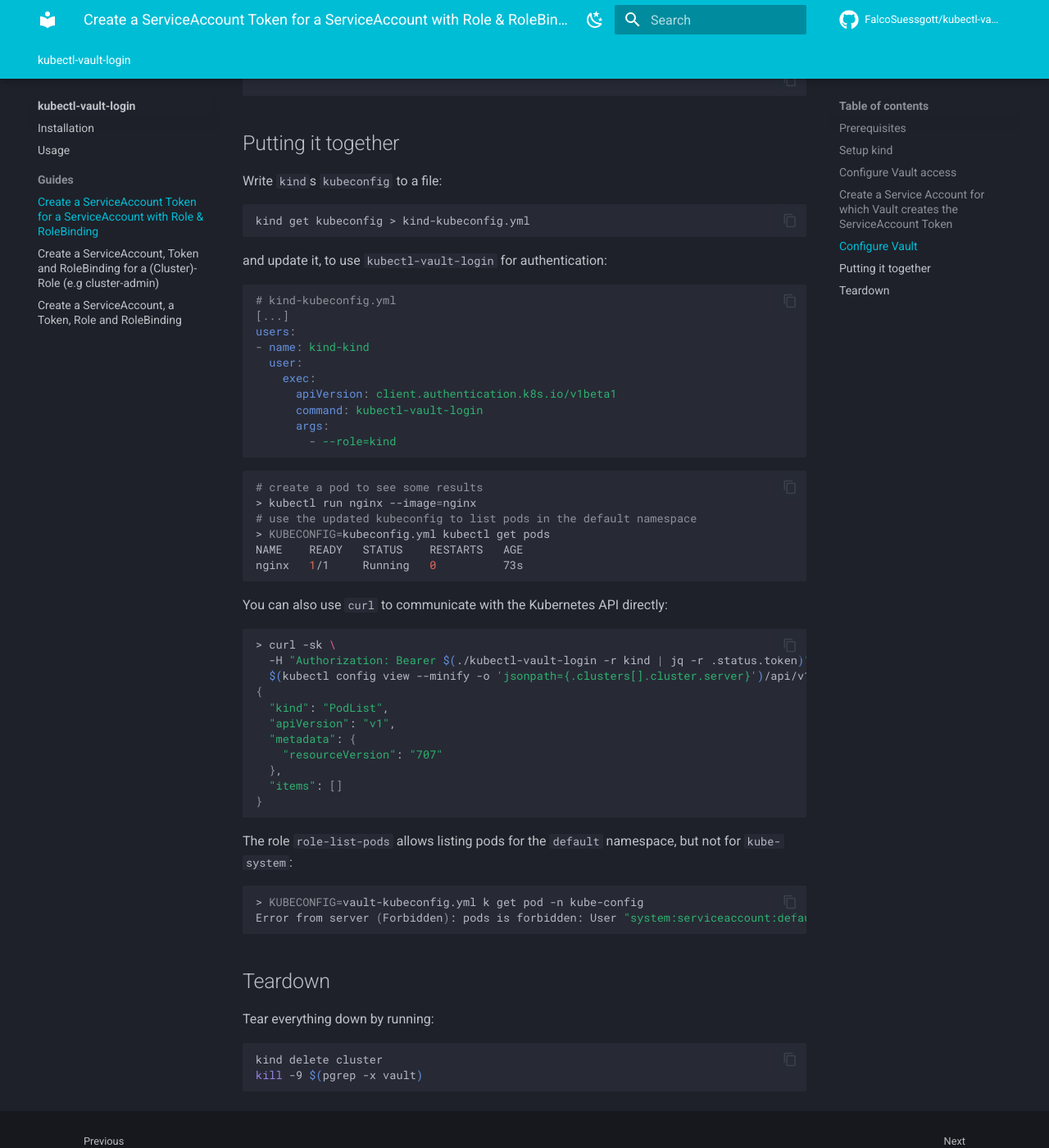
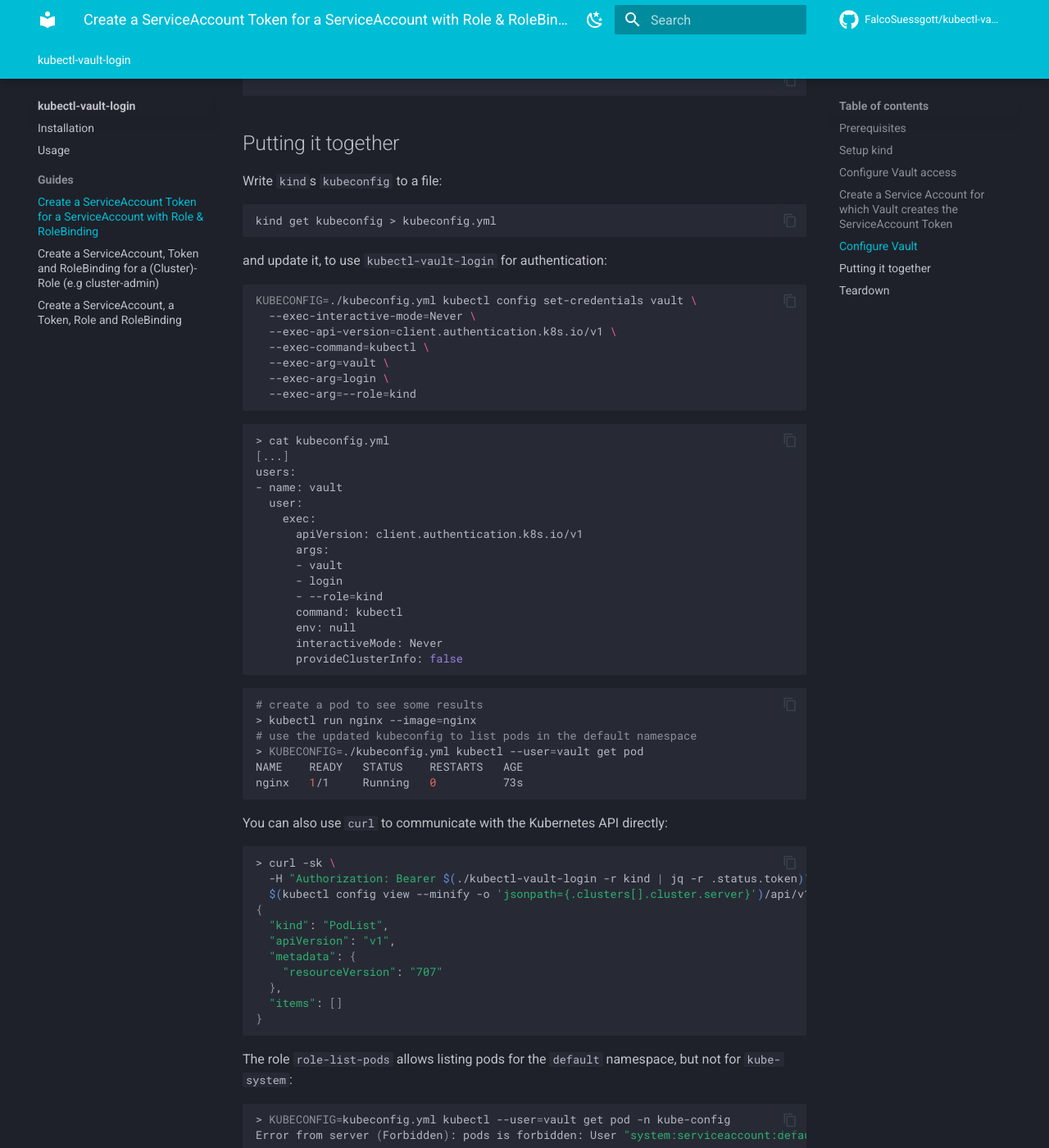
Before and after one commit to FalcoSuessgott/kubectl-vault-login, an MkDocs documentation site: the page built from docs/mode-01.md, in a window 1280 px wide and 1400 px high, scrolled down 2221 px. Shown: the whole window at 82% size. Built offline with MkDocs 1.6.1 and Material for MkDocs 9.7.7, drawn with Linux system fonts in a browser that asks for light colours; comment, search, counter and statistics services are not loaded.

Commit message:
feat(kubeconfig): patch kubeconfig (#10)

````diff
--- a/docs/mode-01.md
+++ b/docs/mode-01.md
@@ -90,29 +90,44 @@
 Write `kind`s `kubeconfig` to a file:
 
 ```bash
-kind get kubeconfig > kind-kubeconfig.yml
+kind get kubeconfig > kubeconfig.yml
 ```
 
 and update it, to use `kubectl-vault-login` for authentication:
 
-```yaml
-# kind-kubeconfig.yml
+```bash
+KUBECONFIG=./kubeconfig.yml kubectl config set-credentials vault \
+  --exec-interactive-mode=Never \
+  --exec-api-version=client.authentication.k8s.io/v1 \
+  --exec-command=kubectl \
+  --exec-arg=vault \
+  --exec-arg=login \
+  --exec-arg=--role=kind
+```
+
+```bash
+> cat kubeconfig.yml
 [...]
 users:
-- name: kind-kind
+- name: vault
   user:
     exec:
-      apiVersion: client.authentication.k8s.io/v1beta1
-      command: kubectl-vault-login
+      apiVersion: client.authentication.k8s.io/v1
       args:
-        - --role=kind
+      - vault
+      - login
+      - --role=kind
+      command: kubectl
+      env: null
+      interactiveMode: Never
+      provideClusterInfo: false
 ```
 
 ```bash
 # create a pod to see some results
 > kubectl run nginx --image=nginx
 # use the updated kubeconfig to list pods in the default namespace
-> KUBECONFIG=kubeconfig.yml kubectl get pods
+> KUBECONFIG=./kubeconfig.yml kubectl --user=vault get pod
 NAME    READY   STATUS    RESTARTS   AGE
 nginx   1/1     Running   0          73s
 ```
@@ -136,7 +151,7 @@
 The role `role-list-pods` allows listing pods for the `default` namespace, but not for `kube-system`:
 
 ```bash
-> KUBECONFIG=vault-kubeconfig.yml k get pod -n kube-config
+> KUBECONFIG=kubeconfig.yml kubectl --user=vault get pod -n kube-config
 Error from server (Forbidden): pods is forbidden: User "system:serviceaccount:default:v-token-kind-1739680669-u5x0uqreffqt8hf2qdydpksf" cannot list resource "pods" in API group "" in the namespace "kube-system"
 ```
 
````
Also changed, not shown: .krew.yaml (+9 -3 lines), docs/mode-02.md (+22 -8 lines), docs/mode-03.md (+23 -8 lines), 3 other files.
